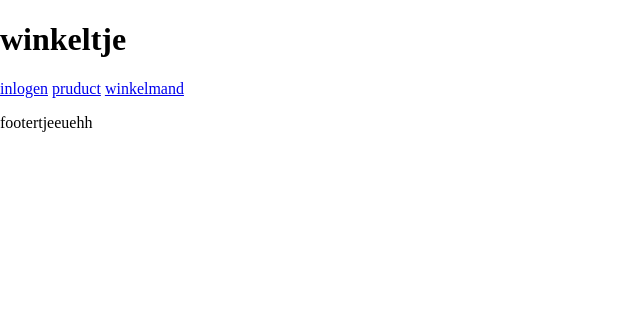
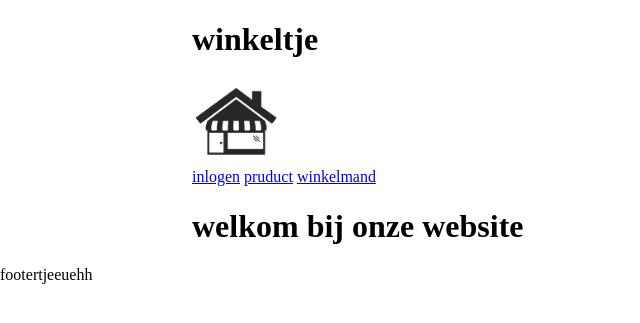
Before and after one commit to Junbo-Chen/delta-project, a PHP site: page / in a window 1280 px wide. Shown: the top 323 px of the page, without its empty margins (0-640 px from the left). Run offline with PHP 8.4, Linux system fonts and the light colour scheme; data that the repository does not hold is empty; some libraries are stand-ins or nearby versions.

Commit message:
header home pagina stylen

```diff
--- a/css/main.css
+++ b/css/main.css
@@ -0,0 +1,10 @@
+*{
+	margin: 0 auto;
+	padding: 0px;
+}
+.wrapper{
+	width: 70%;
+}
+header img{
+	width: 10%;
+}
--- a/head.php
+++ b/head.php
@@ -1,7 +1,10 @@
 <header>
 	<link rel="stylesheet" href="<?php echo $base_url; ?>/css/normalize.css">
 	<link rel="stylesheet" href="<?php echo $base_url; ?>/css/main.css">
-	<h1>winkeltje</h1>
+	<div class="div1">
+		<h1>winkeltje</h1>
+		<img src="img/winkeltje.png" alt="">
+	</div>
 	<a href="inlog.php">inlogen</a>
 	<a href="product.php">pruduct</a>
 	<a href="winkelmand.php">winkelmand</a>
--- a/index.php
+++ b/index.php
@@ -3,10 +3,14 @@
 <head>
 	<meta charset="UTF-8">
 	<meta name="viewport" content="width=device-width, initial-scale=1.0">
+	<link rel="stylesheet" href="css/main.css">
 	<title>Document</title>
 </head>
 <body>
-	<?php require_once 'head.php'?>
+	<div class="wrapper">
+		<?php require_once 'head.php'?>
+		<h1>welkom bij onze website</h1>
+	</div>
 </body>
 <?php
 require_once("footer.php")
```
Also changed, not shown: img/winkeltje.png (added), product.php (added).
